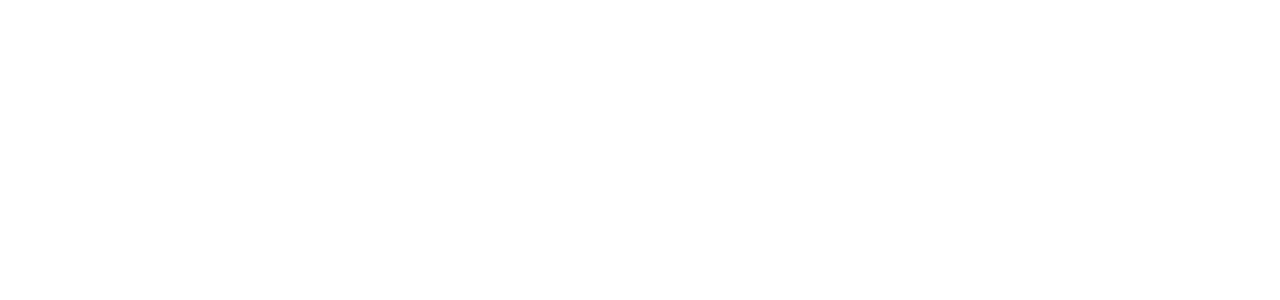
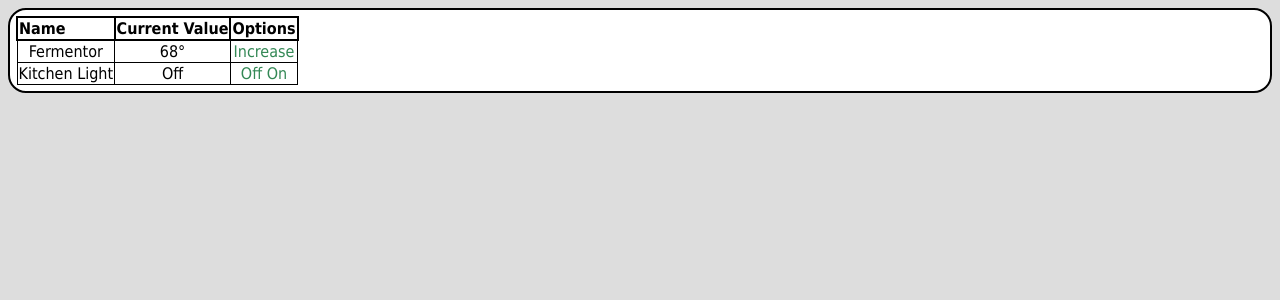
Before and after one commit to BarrettJB/FlaskPlayground, a Flask app: page /test in a window 1280 px wide. Before the commit the part shown is empty. Shown: the top 300 px of the page. Run offline with Flask 2, Linux system fonts and the light colour scheme.

Commit message:
Started messing around with making things prettier

```diff
--- /dev/null
+++ b/static/playground.css
@@ -0,0 +1,48 @@
+body {
+  background-color: #dddddd;
+  font-size: 16px;
+  font-family: Tahoma, Geneva, sans-serif;
+}
+
+div.box{
+  background-color: #FFFFFF;
+  border-style: solid;
+  border-width: 2px;
+  border-color: #000000;
+  border-radius: 18px;
+  max-width: 500;
+  margin: auto;
+}
+
+a{
+  color: #338855;
+  text-decoration: none;
+}
+
+a:visited{
+  color: #115533;
+  text-decoration: line-through;
+}
+
+a:hover{
+  text-decoration: underline;
+}
+
+li{
+  float: left;
+}
+
+table{
+  margin: 6px;
+  border-collapse: collapse
+}
+
+th{
+  border: 2px solid black;
+  text-align: left;
+}
+
+td{
+  border: 1px solid black;
+  text-align: center;
+}
--- a/templates/playground.html
+++ b/templates/playground.html
@@ -1,7 +1,27 @@
 <!DOCTYPE html>
 <html lang="en-US">
   <head>
+      <link rel="stylesheet" href="..\static\playground.css">
   </head>
   <body>
+    <div class="box">
+      <table>
+        <tr>
+          <th>Name</th>
+          <th>Current Value</th>
+          <th>Options</th>
+        </tr>
+        <tr>
+          <td>Fermentor</td>
+          <td>68&deg;</td>
+          <td><a href="/fermentor/increase_temp">Increase</a></td>
+        </tr>
+        <tr>
+          <td>Kitchen Light</td>
+          <td>Off</td>
+          <td><a href="/kitchen_light/off">Off</a> <a href="/kitchen_light/on">On</a></td>
+        </tr>
+      </table>
+    </div>
   </body>
 </html>
```
